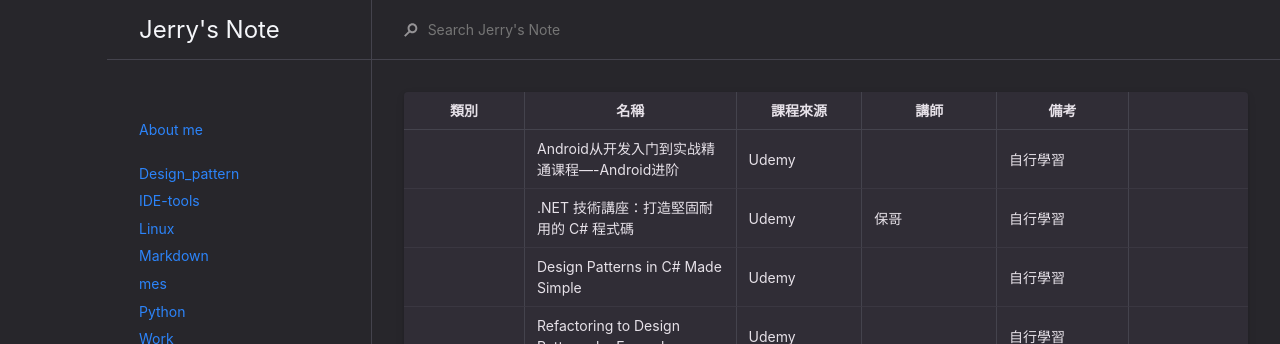
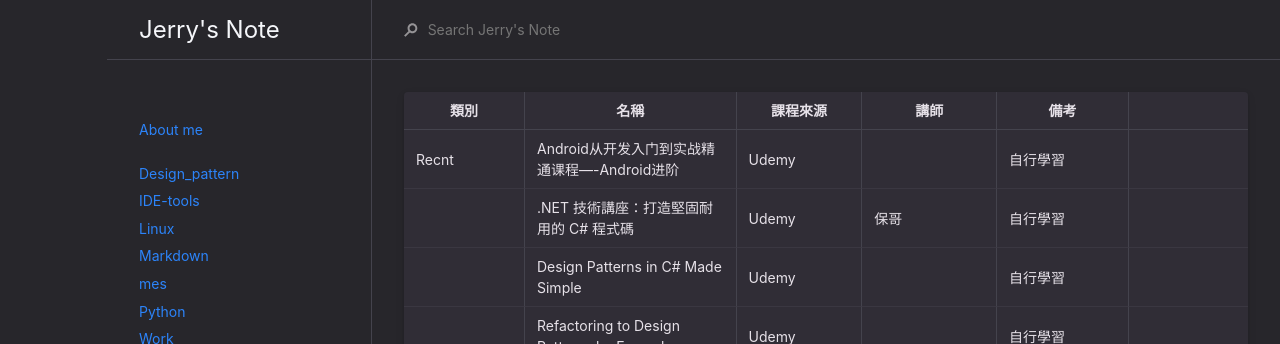
Before and after one commit to Larry-Huang/_notes, a Jekyll site: the page built from docs/work/mooc.md, in a window 1280 px wide. Shown: the top 344 px of the page. Built offline with Jekyll 4.4.1, drawn with Linux system fonts in a browser that asks for light colours; our own code applies the rules of GitHub Pages for plain Markdown files.

Commit message:
Update mooc.md

```diff
--- a/docs/work/mooc.md
+++ b/docs/work/mooc.md
@@ -1,6 +1,6 @@
 | 類別|名稱|課程來源|講師|備考|
 |-|-|-|-|-|
-||Android从开发入门到实战精通课程----Android进阶|Udemy||自行學習|
+|Recnt|Android从开发入门到实战精通课程----Android进阶|Udemy||自行學習|
 ||.NET 技術講座：打造堅固耐用的 C# 程式碼|Udemy|保哥|自行學習|
 ||Design Patterns in C# Made Simple|Udemy||自行學習|
 ||Refactoring to Design Patterns by Example|Udemy||自行學習|
```
